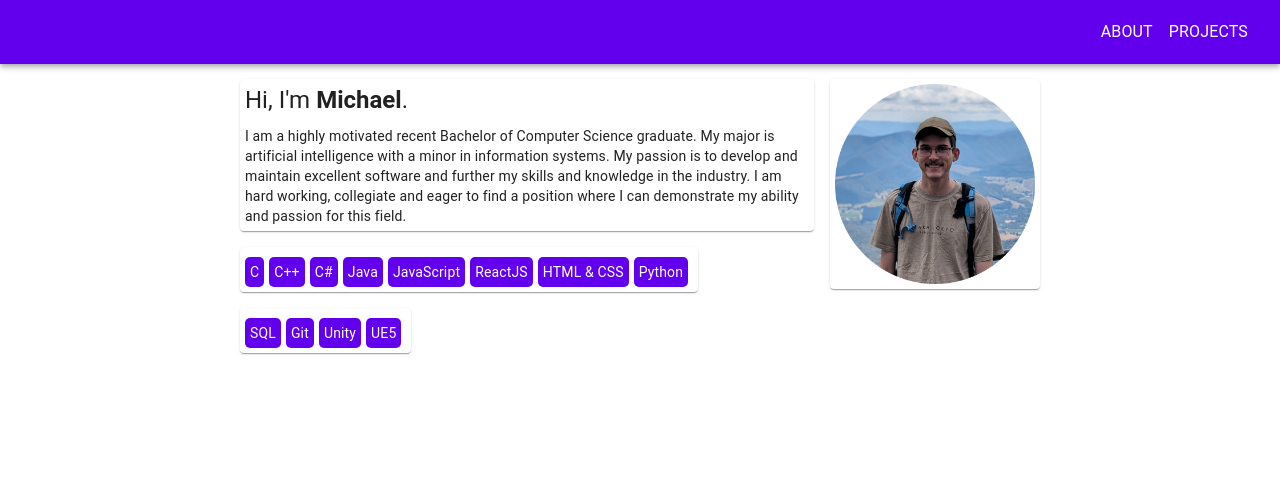
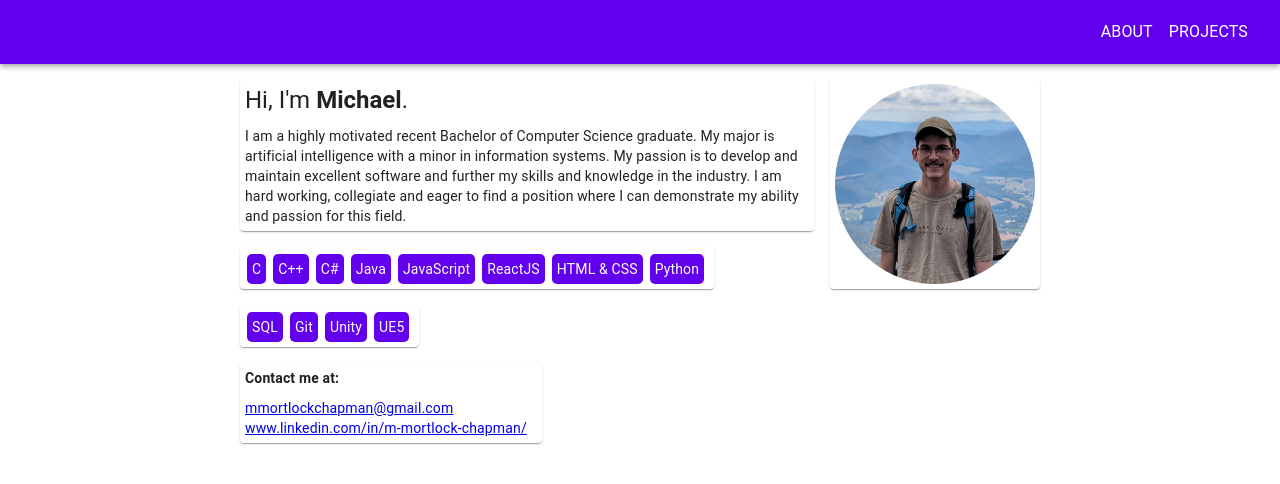
Before and after one commit to MichaelMortlockChapman/MichaelMortlockChapman.github.io, a React (Create React App) app in the folder development/: page /about in a window 1280 px wide. Shown: the top 484 px of the page. Built offline with nearby package versions, Linux system fonts and the light colour scheme; the HTML template or start-up script is replaced by a standard one.

Commit message:
added contact info

```diff
--- a/development/src/pages/Frontpage.js
+++ b/development/src/pages/Frontpage.js
@@ -17,7 +17,7 @@ function listView (theme, list) {
               display: 'inline-block',
               backgroundColor: theme.palette.primary.main,
               color: 'white',
-              margin: '5px 5px 0px 0px',
+              margin: '2px 5px 0px 2px',
               borderRadius: '5px',
               padding: '5px'
             }}
@@ -78,6 +78,15 @@ export default function Frontpage () {
             <Box>
               {listView(theme, tech)}
             </Box>
+            <Paper sx={{ height: 'fit-content', width: 'fit-content', paddingRight: '10px' }}>
+              <Typography sx={{ padding: theme.style.itemPadding, fontWeight: 'bold' }} variant='body2'>
+                Contact me at:
+              </Typography>
+              <Typography sx={{ padding: theme.style.itemPadding }} variant='body2'>
+                <a href="mailto: mmortlockchapman@gmail.com" rel="noreferrer" target="_blank">mmortlockchapman@gmail.com</a><br/>
+                <a href="https://www.linkedin.com/in/m-mortlock-chapman/" rel="noreferrer" target="_blank">www.linkedin.com/in/m-mortlock-chapman/</a>
+              </Typography>
+            </Paper>
           </Stack>
           {!isMobile &&
             <Stack spacing={2} sx={{ width: 'fit-content' }}>
```
